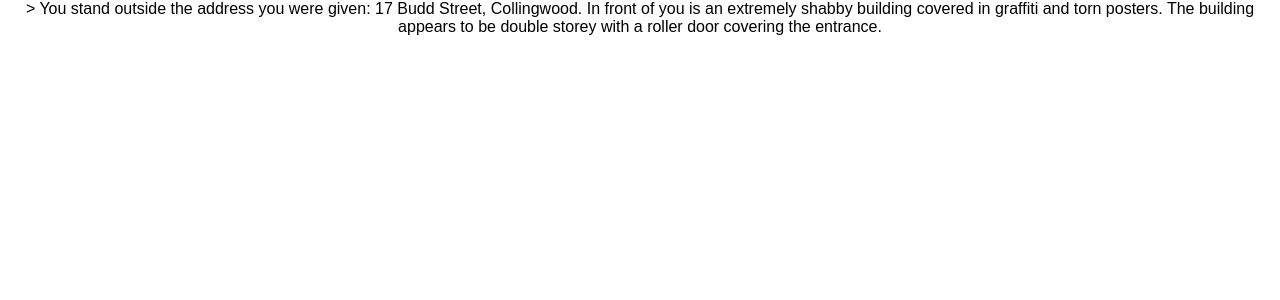
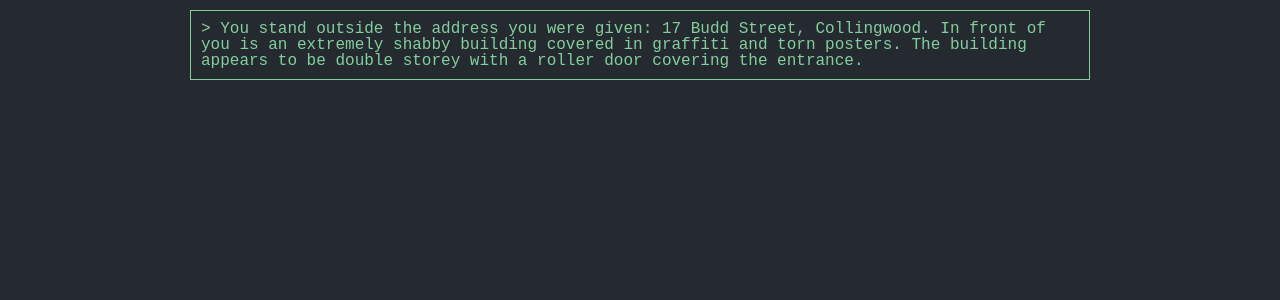
Before and after one commit to nicgordon/day-one-adventure, a React (Create React App) app: page / in a window 1280 px wide. Shown: the top 300 px of the page. Built offline with nearby package versions, Linux system fonts and the light colour scheme.

Commit message:
Add styles

```diff
--- a/src/App.css
+++ /dev/null
@@ -1,28 +0,0 @@
-.App {
-  text-align: center;
-}
-
-.App-logo {
-  animation: App-logo-spin infinite 20s linear;
-  height: 80px;
-}
-
-.App-header {
-  background-color: #222;
-  height: 150px;
-  padding: 20px;
-  color: white;
-}
-
-.App-title {
-  font-size: 1.5em;
-}
-
-.App-intro {
-  font-size: large;
-}
-
-@keyframes App-logo-spin {
-  from { transform: rotate(0deg); }
-  to { transform: rotate(360deg); }
-}
--- a/src/App.js
+++ b/src/App.js
@@ -3,10 +3,10 @@
 import React, { Component } from 'react';
 
 import constants from './constants';
-import TerminalOutput from './components/terminal-output';
+import Terminal from './components/terminal';
 import userActions from './store/actions/user';
 
-import './App.css';
+import './styles.css';
 
 class App extends Component {
   componentWillMount() {
@@ -15,8 +15,8 @@
 
   render() {
     return (
-      <div className="App">
-        <TerminalOutput />
+      <div className="app">
+        <Terminal />
       </div>
     );
   }
--- a/src/components/terminal-output/index.js
+++ /dev/null
@@ -1,10 +0,0 @@
-import { connect } from 'react-redux';
-import React from 'react';
-
-const TerminalOutput = ({ log }) => <div>{log}</div>;
-
-const mapStateToProps = state => ({
-  log: state.game.log,
-});
-
-export default connect(mapStateToProps)(TerminalOutput);
--- /dev/null
+++ b/src/components/terminal/index.js
@@ -0,0 +1,12 @@
+import { connect } from 'react-redux';
+import React from 'react';
+
+import './styles.css';
+
+const Terminal = ({ log }) => <div className="terminal">{log}</div>;
+
+const mapStateToProps = state => ({
+  log: state.game.log,
+});
+
+export default connect(mapStateToProps)(Terminal);
--- /dev/null
+++ b/src/components/terminal/styles.css
@@ -0,0 +1,6 @@
+.terminal {
+  border: 1px solid #84CE9E;
+  margin: 0 auto;
+  max-width: 900px;
+  padding: 10px;
+}
--- a/src/index.css
+++ /dev/null
@@ -1,5 +0,0 @@
-body {
-  margin: 0;
-  padding: 0;
-  font-family: sans-serif;
-}
--- a/src/index.js
+++ b/src/index.js
@@ -2,11 +2,12 @@
 import React from 'react';
 import ReactDOM from 'react-dom';
 
-import App from './App';
+import App from './app';
 import registerServiceWorker from './registerServiceWorker';
 import store from './store';
 
-import './index.css';
+import './styles/reset.css';
+import './styles/base.css';
 
 ReactDOM.render(
   <Provider store={store}>
--- /dev/null
+++ b/src/styles.css
@@ -0,0 +1,6 @@
+.app {
+  background-color: #252A30;
+  color: #84CE9E;
+  height: 100vh;
+  padding: 10px;
+}
--- /dev/null
+++ b/src/styles/base.css
@@ -0,0 +1,12 @@
+html {
+  box-sizing: border-box;
+}
+
+*, *:before, *:after {
+  box-sizing: inherit;
+}
+
+body {
+  font-family: monospace;
+  font-size: 16px;
+}
--- /dev/null
+++ b/src/styles/reset.css
@@ -0,0 +1,48 @@
+/* http://meyerweb.com/eric/tools/css/reset/
+   v2.0 | 20110126
+   License: none (public domain)
+*/
+
+html, body, div, span, applet, object, iframe,
+h1, h2, h3, h4, h5, h6, p, blockquote, pre,
+a, abbr, acronym, address, big, cite, code,
+del, dfn, em, img, ins, kbd, q, s, samp,
+small, strike, strong, sub, sup, tt, var,
+b, u, i, center,
+dl, dt, dd, ol, ul, li,
+fieldset, form, label, legend,
+table, caption, tbody, tfoot, thead, tr, th, td,
+article, aside, canvas, details, embed,
+figure, figcaption, footer, header, hgroup,
+menu, nav, output, ruby, section, summary,
+time, mark, audio, video {
+	margin: 0;
+	padding: 0;
+	border: 0;
+	font-size: 100%;
+	font: inherit;
+	vertical-align: baseline;
+}
+/* HTML5 display-role reset for older browsers */
+article, aside, details, figcaption, figure,
+footer, header, hgroup, menu, nav, section {
+	display: block;
+}
+body {
+	line-height: 1;
+}
+ol, ul {
+	list-style: none;
+}
+blockquote, q {
+	quotes: none;
+}
+blockquote:before, blockquote:after,
+q:before, q:after {
+	content: '';
+	content: none;
+}
+table {
+	border-collapse: collapse;
+	border-spacing: 0;
+}
```
Also changed, not shown: 1 other file (tests, documents, lock files or other folders).
